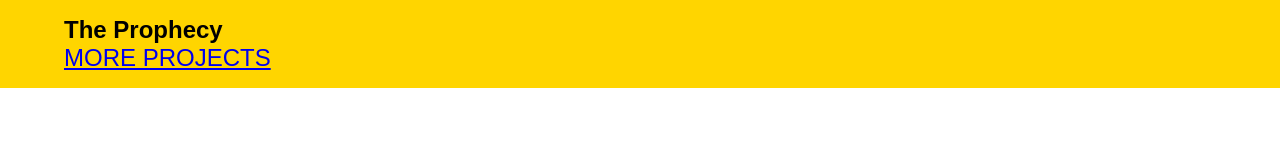
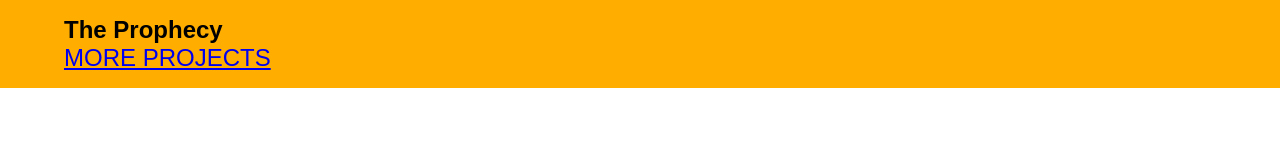
Before and after one commit to KayXDDD/The-Prophecy, a plain HTML site: page index.html in a window 1280 px wide. Drawn offline with Linux system fonts and the light colour scheme; a web font is replaced by a local one.

Commit message:
Update style.css

```diff
--- a/style.css
+++ b/style.css
@@ -16,7 +16,7 @@ body {
     margin: 0 auto;
 }
 nav {
-    background: #FFD500;
+    background: #FFAE00;
     color: #000000;
     padding: 1rem 0;
 }
```
